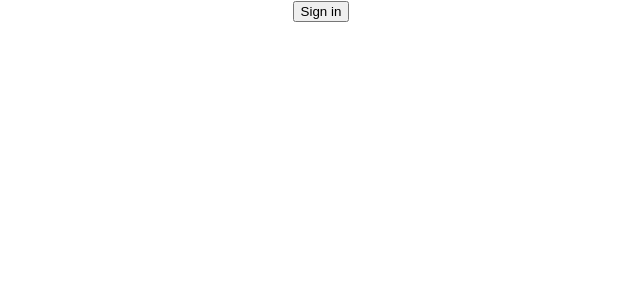
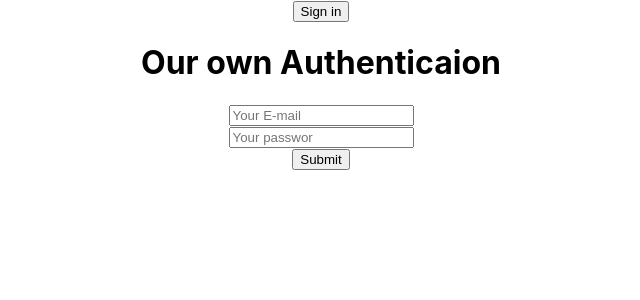
Before and after one commit to emran899dev/firebase-auth, a React (Create React App) app: page / in a window 1280 px wide. Shown: the top 300 px of the page, without its empty margins (319-959 px from the left). Built offline with nearby package versions, Linux system fonts and the light colour scheme.

Commit message:
added form and simple validation

```diff
--- a/src/App.js
+++ b/src/App.js
@@ -55,6 +55,22 @@ function App() {
 
     }))
   }
+
+  const handelBlur = (e) => {
+    console.log(e.target.name, e.target.value);
+    if(e.target.name === 'email'){
+      const isEmailValid = /\S+@\S+\.\S+/.test(e.target.value);
+      console.log(isEmailValid);
+    }
+    if(e.target.name === 'password'){
+      const isPasswordValid = /^(?=.*\d)(?=.*[!@#$%^&*])(?=.*[a-z])(?=.*[A-Z]).{8,}$/.test(e.target.value);
+      console.log(isPasswordValid);
+    }
+  }
+
+  const handelSubmit = () => {
+
+  }
   return (
     <div className="App">
       {
@@ -69,6 +85,16 @@ function App() {
          <img src={user.photo} alt=""/>
        </div>
      }
+     <div>
+       <h1>Our own Authenticaion</h1>
+       <form onSubmit={handelSubmit}>
+         <input type="text" name="email" id="" onBlur={handelBlur} placeholder="Your E-mail" required/>
+         <br/>
+         <input type="password" name="password" id="" onBlur={handelBlur} placeholder="Your passwor" required/>
+         <br/>
+         <input type="submit" value="Submit"/>
+       </form>
+     </div>
     </div>
   );
 }
```
